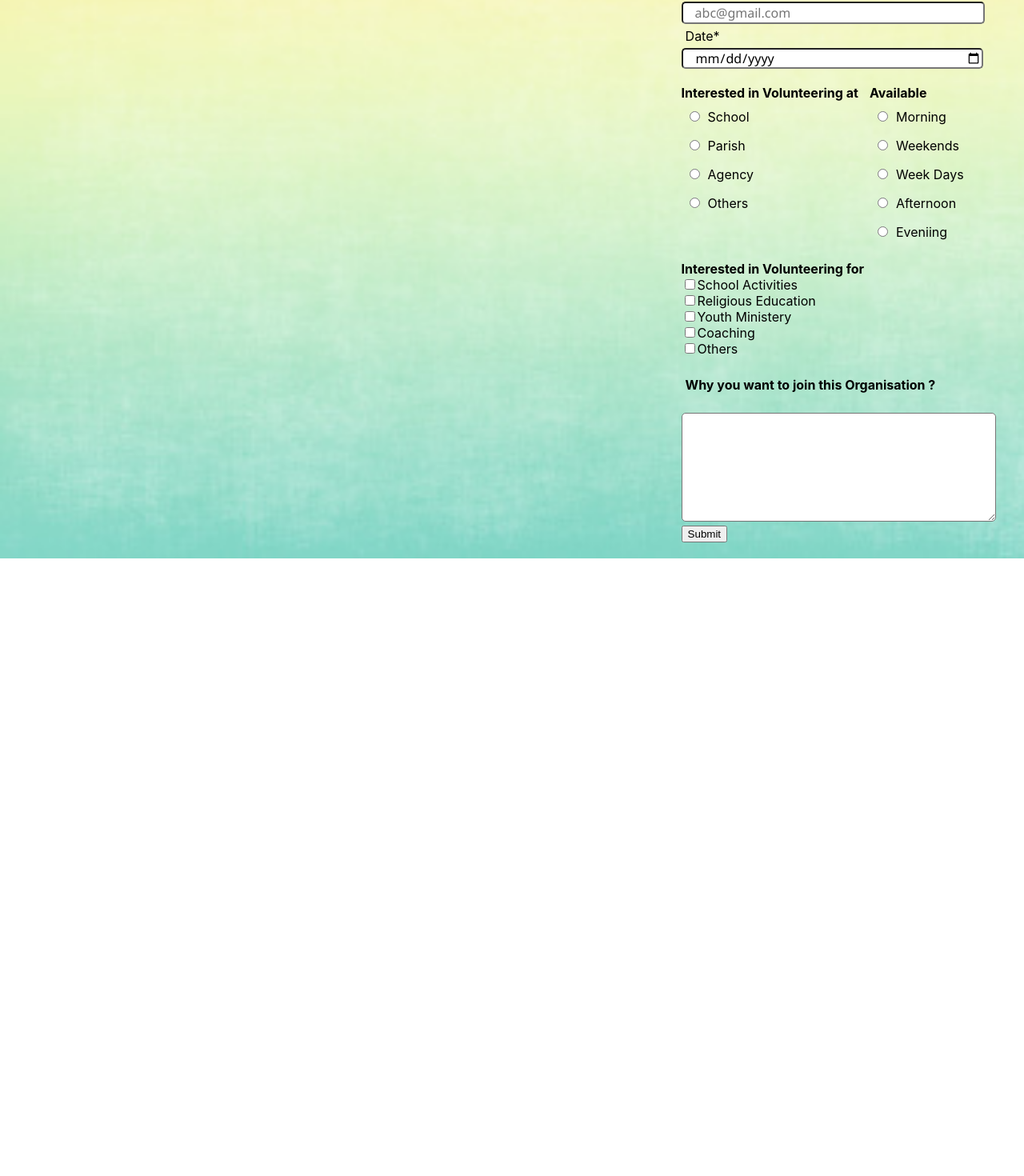
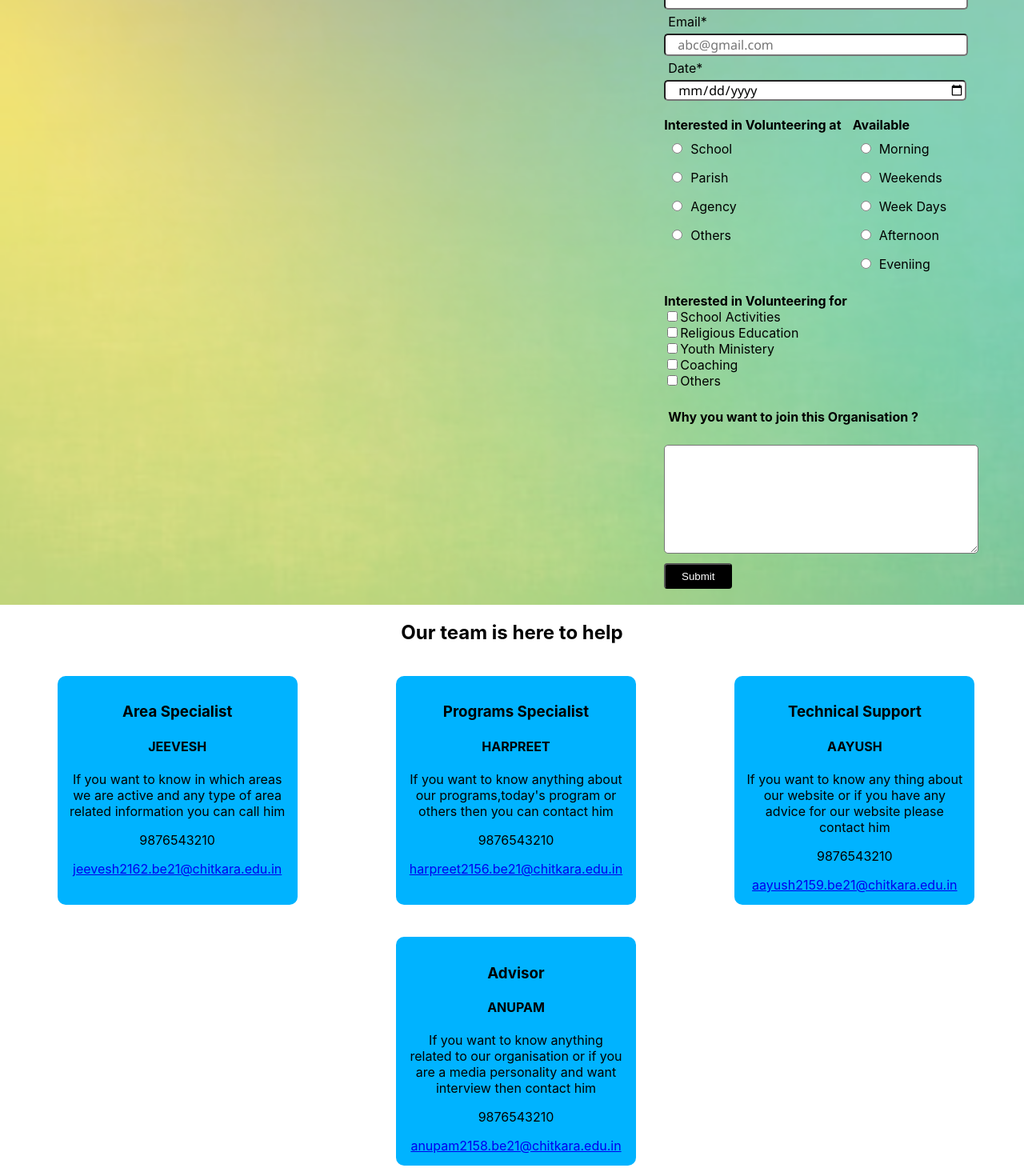
Before and after one commit to anupamjhabbl/Nai_shuruwat_final_work, a React (Create React App) app in the folder React/nai_shuruwat/: page / in a window 1280 px wide. Shown: the part 646-2116 px from the top of the page at 80% size. Before the commit the page ends 1344 px from the top, so only its background shows below. Built offline with nearby package versions, Linux system fonts and the light colour scheme; a web font is replaced by a local one.

Commit message:
fixes bugs of volunteer and footer files

```diff
--- a/React/nai_shuruwat/src/App.js
+++ b/React/nai_shuruwat/src/App.js
@@ -10,9 +10,9 @@ function App() {
     <div className="App">
       <header className="App-header">
         <Navbar/>
-        {/* <Footer/> */}
+        <Social/>
         <Volunteer_form/>
-        {/* <Social/> */}
+        <Footer/>
       </header>
     </div>
   );
--- a/React/nai_shuruwat/src/components/footer/footer.css
+++ b/React/nai_shuruwat/src/components/footer/footer.css
@@ -10,15 +10,19 @@ footer{
     /* background-color: aqua; */
 }
 .first{
-    min-height: 300px ;
-    max-width: 20vw;
-    background-color: rgba(112, 112, 221, 0.347);
+    width:270px;
+    background-color: #00b3ff;
     border-radius: 10px;
-    padding: 1%;
+    padding: 15px;
     text-align: center;
+    margin:20px;
+
 }
-.section{
+.sec1{
+
     display:flex ;
     flex-wrap: wrap;
-    justify-content: space-evenly;
+    flex-direction: row;
+    justify-content: space-around;
+    padding-left:10px;
 }
--- a/React/nai_shuruwat/src/components/footer/footer.js
+++ b/React/nai_shuruwat/src/components/footer/footer.js
@@ -6,7 +6,7 @@ export default function Footer() {
   return (
     <section id="footer">
         <h2 id="awkward">Our team is here to help</h2>
-        <div className="section">
+        <div className="sec1">
             <Infobox
             name="JEEVESH "
             desc="If you want to know in which areas we are active and any type of area related information you can call him"
@@ -20,7 +20,7 @@ export default function Footer() {
             desc="If you want to know anything about our programs,today's program or others then you can contact him"
             number={9876543210}
             specialisation="Programs Specialist"
-            email="example@gmail.com"
+            email="harpreet2156.be21@chitkara.edu.in"
             />
 
             <Infobox
@@ -28,7 +28,7 @@ export default function Footer() {
             desc="If you want to know any thing about our website or if you have any advice for our website please contact him"
             number={9876543210}
             specialisation="Technical Support"
-            email="example@gmail.com"
+            email="aayush2159.be21@chitkara.edu.in"
             />
 
             <Infobox
@@ -36,7 +36,7 @@ export default function Footer() {
             desc="If you want to know anything related to our organisation or if you are a media personality and want interview then contact him"
             number={9876543210}
             specialisation="Advisor"
-            email="example@gmail.com"
+            email="anupam2158.be21@chitkara.edu.in"
             />
 
 
--- a/React/nai_shuruwat/src/components/volunteer_form/volunteer_form.css
+++ b/React/nai_shuruwat/src/components/volunteer_form/volunteer_form.css
@@ -56,7 +56,7 @@
 
 
 .section{
-    width:45vw;
+    width:40vw;
     height: 55vh;
     padding-left:10vw;
     padding-right: 6vw;
@@ -73,6 +73,7 @@ form{
 
 }
 .body{
+    padding-top: 40px;
     margin-top:140px;
     display:flex;
     justify-content: space-evenly;
@@ -112,6 +113,41 @@ textarea{
     display:block;
     margin:5px;
 }
+
+@keyframes fox{
+    0%{
+        background-image: url("images\ \(6\).jpeg");
+        background-size: cover;
+        background-repeat:repeat;
+
+    }
+    28%{
+        background-image: url("istockphoto-1268728034-170667a.jpg");
+        background-size: cover;
+        background-repeat: repeat;
+
+
+    }
+    56%{
+        background-image: url("images\ \(6\).jpeg");
+        background-size: cover;
+        background-repeat: repeat;
+
+
+    }
+    74%{
+        background-image: url("images\ \(5\).jpeg");
+        background-size: cover;
+        background-repeat: repeat;
+
+    }
+    100%{
+        background-image: url("images\ \(6\).jpeg");
+        background-size: cover;
+        background-repeat:repeat;
+    }
+}
+
 .body{
     margin:0px;
     padding-bottom:20px;
@@ -120,36 +156,13 @@ textarea{
     background-image: url("istockphoto-1268728034-170667a.jpg");
     background-size: cover;
     background-repeat: no-repeat;
+    animation-name:fox;
+    animation-duration:16s;
+    animation-iteration-count: infinite;
 
 }
-@keyframes fox{
-    0%{
-        background-image: url("images\ \(6\).jpeg");
-        background-size: cover;
-        background-repeat: no-repeat;
-
-    }
-    33%{
-        background-image: url("istockphoto-1268728034-170667a.jpg");
-        background-size: cover;
-        background-repeat: no-repeat;
 
 
-    }
-    66%{
-        background-image: url("images\ \(6\).jpeg");
-        background-size: cover;
-        background-repeat: no-repeat;
-
-
-    }
-    100%{
-        background-image: url("images\ \(5\).jpeg");
-        background-size: cover;
-        background-repeat: no-repeat;
-
-    }
-}
 input[type="radio"]{
     margin:10px;
     margin-top:13px;
@@ -173,3 +186,14 @@ input[type="submit"]{
 input[type="submit"]:hover{
     box-shadow: 5px 5px 10px rgb(5, 125, 129),-5px -5px 10px rgb(5, 125, 129);
 }
+
+
+.volunteer_submit{
+    width:85px;
+    height:31.5px;
+    background-color:black;
+    color:white;
+    border-radius: 4px;;
+    margin-top:8px;
+
+}
--- a/React/nai_shuruwat/src/components/volunteer_form/volunteer_form.js
+++ b/React/nai_shuruwat/src/components/volunteer_form/volunteer_form.js
@@ -1,7 +1,7 @@
 import React from 'react'
 import './volunteer_form.css';
-import Navbar from '../Navbar.js';
-import logo from './Logo For IWT 1 cropped.jpg';
+
+import logo from '../Logo For IWT 1 cropped.jpg';
 export default function Volunteer_form() {
   return (
     <>
@@ -168,7 +168,7 @@ export default function Volunteer_form() {
                     <textarea id="why" name= "experience" rows="10" cols="80"></textarea>
                 </div>
                 {/* <input type="submit" value="Submit"/> */}
-                <button>Submit</button>
+                <button className='volunteer_submit'>Submit</button>
 
             </div>
         </div>
```
Also changed, not shown: React/nai_shuruwat/src/components/volunteer_form/Logo For IWT 1 cropped.jpg (deleted).
